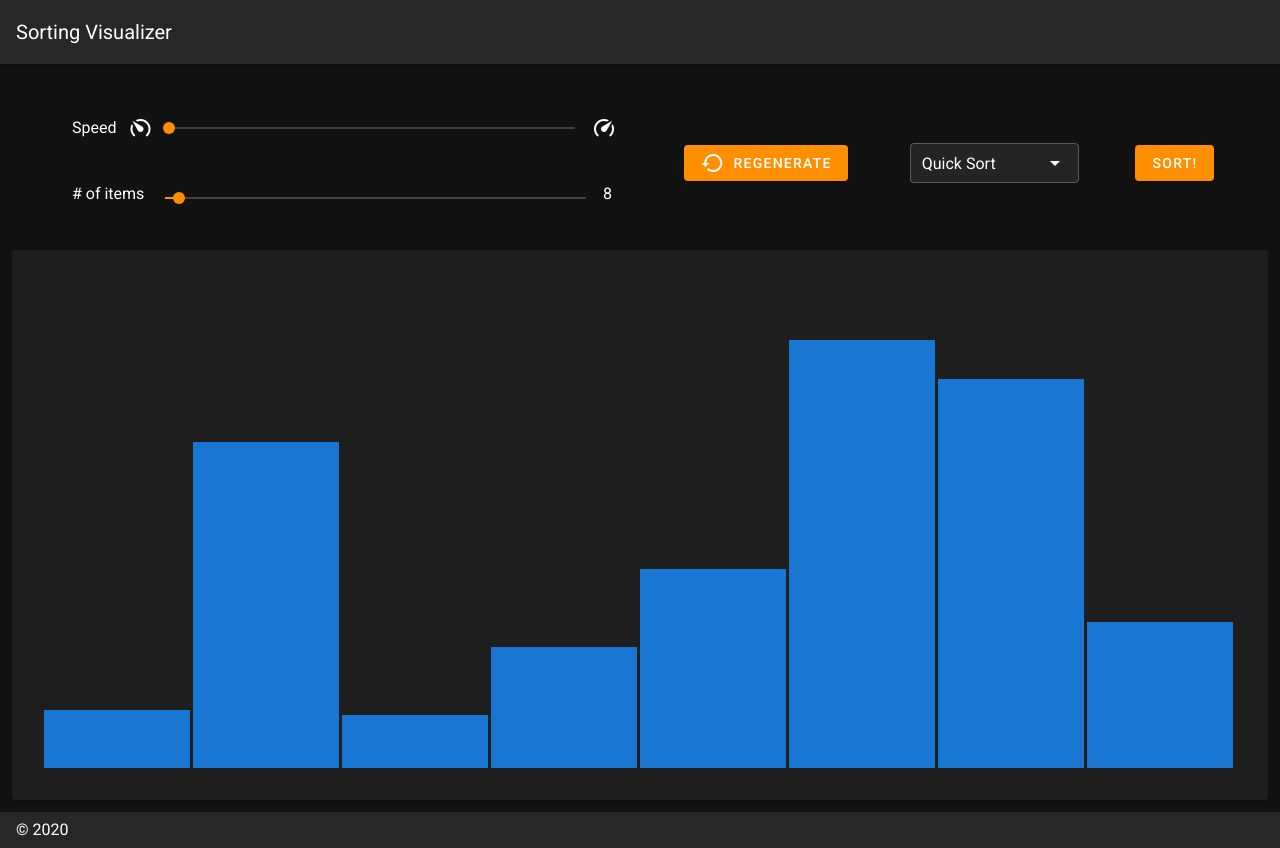
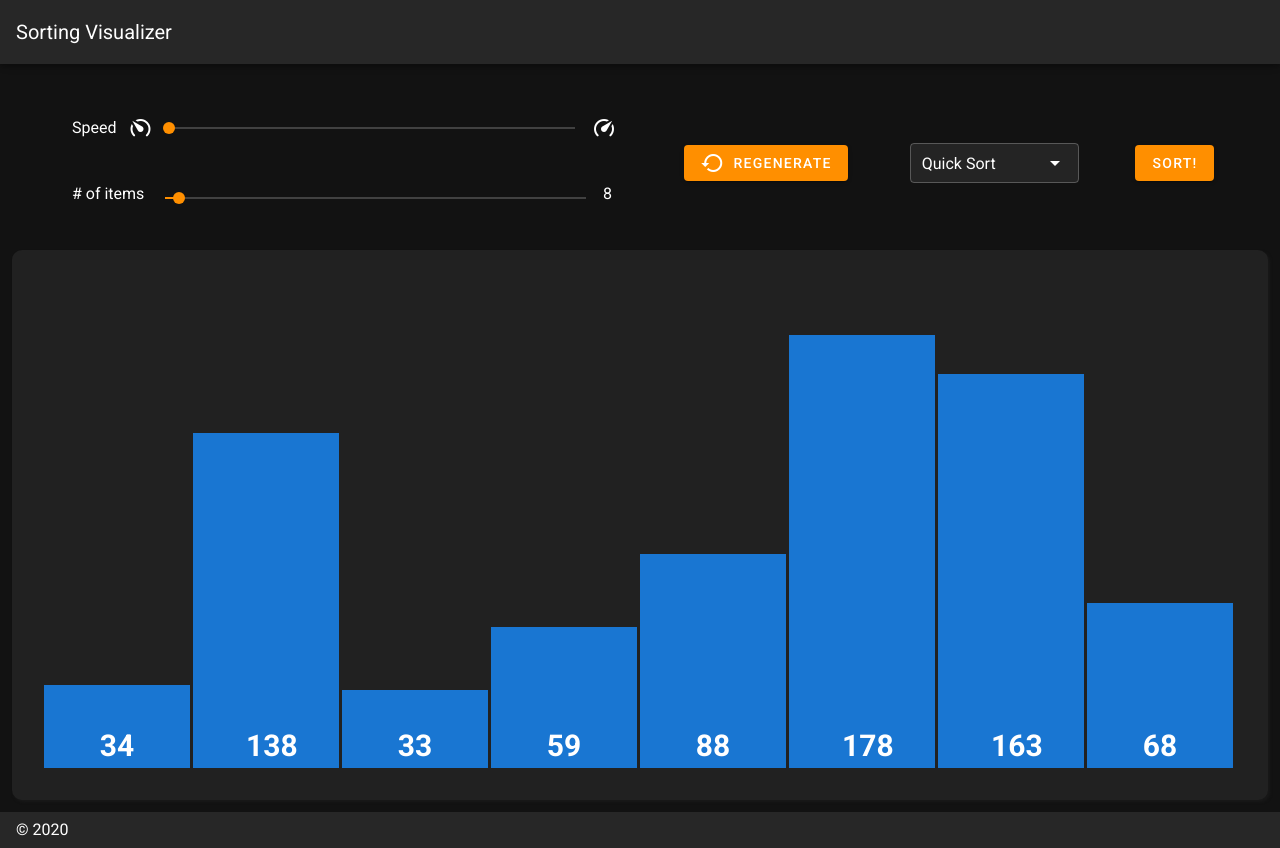
Before and after one commit to jonnytullis/sorting-visualizer-nuxt, a Nuxt app: page / in a window 1280 px wide. Built offline with nearby package versions, Linux system fonts and the light colour scheme.

Commit message:
Added label font size

```diff
--- a/algorithms/QuickSort.js
+++ b/algorithms/QuickSort.js
@@ -62,7 +62,7 @@ Array.prototype.swap = function (x, y) {
   this[y] = temp
 }
 
-let stepTime = 0
+let stepTime = 100
 function sleep () {
   return new Promise(resolve => setTimeout(resolve, stepTime));
 }
--- a/components/Node.vue
+++ b/components/Node.vue
@@ -2,7 +2,13 @@
   <div
     :style="`height:${value.height}; width:${value.width}px;`"
     :class="value.color"
-  />
+  >
+    <div class="font-weight-bold label">
+      <span :style="`font-size: ${fontSize}px`">
+        {{ value.value }}
+      </span>
+    </div>
+  </div>
 </template>
 
 <script>
@@ -14,20 +20,44 @@ export default {
       type: SortNode
     }
   },
-  data () {
-    return {
-      showLabels: false
-    }
-  },
   watch: {
-    'value': {
+    'value.color': {
       immediate: true,
       deep: true,
       handler: function () {
-        this.showLabels = this.value.width > 30
         this.$emit('change')
       }
+    }
+  },
+  computed: {
+    fontSize () {
+      switch (true) {
+        case (this.value.width > 100):
+          return 30
+        case (this.value.width > 60):
+          return 20
+        case (this.value.width > 45):
+          return 16
+        case (this.value.width > 35):
+          return 12
+      }
+      return 0
     }
   }
 }
 </script>
+
+<style scoped>
+  .label {
+    margin: auto;
+    height: 100%;
+    width: 40px;
+    display: flex;
+  }
+
+  .label span {
+    align-self: flex-end;
+    margin-left: auto;
+    margin-right: auto;
+  }
+</style>
--- a/components/SortTable.vue
+++ b/components/SortTable.vue
@@ -1,5 +1,5 @@
 <template>
-  <v-card :height="tableHeight" min-width="90%" class="pa-8" v-bind="$attrs">
+  <div :style="`height:${tableHeight}px; min-width:90%;border-radius:10px;box-shadow:2px 2px 3px #191919`" class="pa-8 accent">
     <v-layout fill-height justify-center align-end>
       <node
         v-for="node of nodes"
@@ -10,7 +10,7 @@
         @change="updateView"
       />
     </v-layout>
-  </v-card>
+  </div>
 </template>
 
 <script>
@@ -53,8 +53,9 @@ export default {
   methods: {
     init () {
       this.setNodeWidth()
-      while (this.nodes.length !== this.numNodes) {
-        if (this.nodes.length < this.numNodes) {
+      this.colorAll('primary')
+      this.nodes = []
+      for (let i = 0; i < this.numNodes; i++) {
         const num = Math.floor(Math.random() * (this.maxNum - this.minNum) + this.minNum)
         this.nodes.push(new SortNode(
           num,
@@ -62,12 +63,6 @@ export default {
           `${Math.floor((num / this.maxNum) * 100)}%`,
           'primary'
         ))
-        } else {
-          this.nodes.pop()
-        }
-        for (const node of this.nodes) {
-          node.width = this.nodeWidth
-        }
       }
     },
     generateNewArray () {
--- a/nuxt.config.js
+++ b/nuxt.config.js
@@ -75,7 +75,7 @@ export default {
       themes: {
         dark: {
           primary: colors.blue.darken2,
-          accent: colors.grey.darken3,
+          accent: colors.grey.darken4,
           secondary: colors.amber.darken3,
           info: colors.teal.lighten1,
           warning: colors.amber.base,
--- a/pages/index.vue
+++ b/pages/index.vue
@@ -70,7 +70,7 @@
         </v-btn>
       </v-col>
     </v-row>
-    <sort-table ref="sortTable" :num-nodes="numNodes" :max-num="200" :min-num="10" :step-time="stepTime" v-bind="$attrs" />
+    <sort-table ref="sortTable" :num-nodes="numNodes" :max-num="200" :min-num="20" :step-time="stepTime" v-bind="$attrs" />
   </v-container>
 </template>
 
```
Lines whose indentation alone changed are shown as unchanged.
